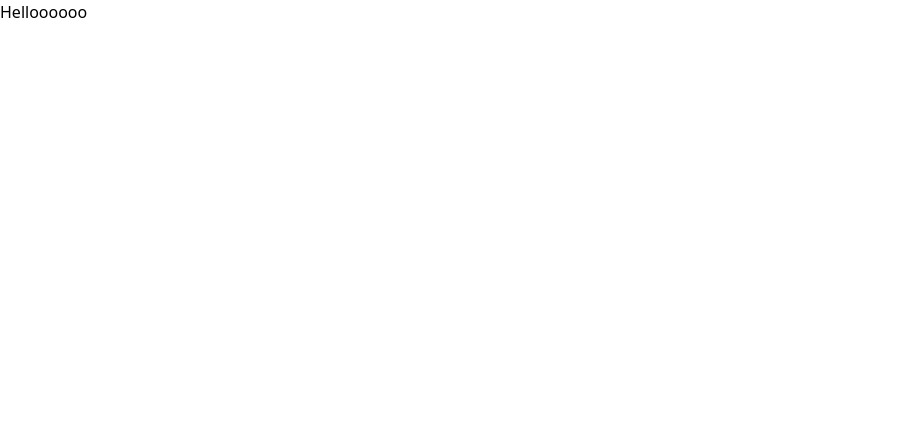
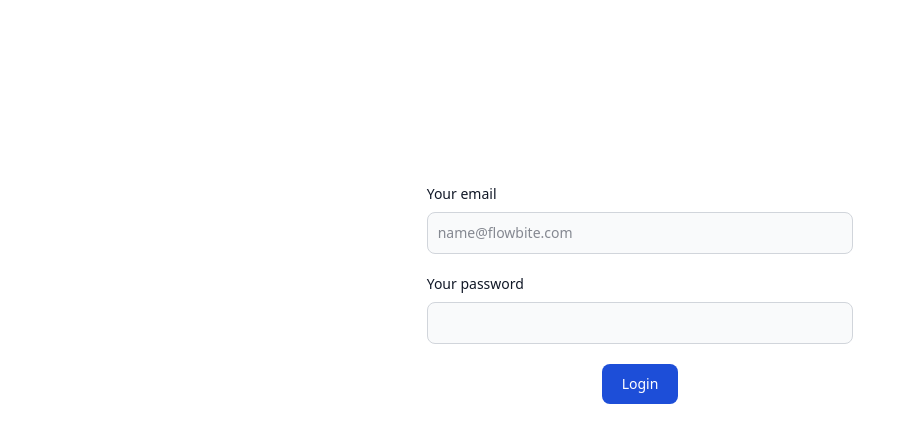
Before and after one commit to jinkukalathiya/Library-management-system, a React (Vite) app: page /login in a window 1280 px wide. Shown: the top 442 px of the page, without its empty margins (0-915 px from the left). Built offline with nearby package versions, Linux system fonts and the light colour scheme.

Commit message:
Login page UI added...

```diff
--- a/package.json
+++ b/package.json
@@ -20,7 +20,8 @@
     "react": "^19.1.0",
     "react-dom": "^19.1.0",
     "react-router-dom": "^7.7.1",
-    "tailwindcss": "^4.1.11"
+    "tailwindcss": "^4.1.11",
+    "yup": "^1.7.0"
   },
   "devDependencies": {
     "@eslint/js": "^9.30.1",
--- a/src/App.jsx
+++ b/src/App.jsx
@@ -2,16 +2,16 @@ import { useState } from 'react'
 import reactLogo from './assets/react.svg'
 import './App.css'
 import { BrowserRouter, Route, Routes } from 'react-router-dom'
+import LoginPage from './pages/auth/LoginPage'
 
 function App() {
   return (
     <>
       <BrowserRouter>
         <Routes>
-          <Route path='/login' />
+          <Route path='/login' element={<LoginPage />} />
         </Routes>
       </BrowserRouter>
-      <h1>Helloooooo</h1>
     </>
   )
 }
--- a/src/index.css
+++ b/src/index.css
@@ -1,3 +1,2 @@
 @import "flowbite/src/themes/default";
-
 @import "tailwindcss";
--- /dev/null
+++ b/src/pages/auth/LoginPage.jsx
@@ -0,0 +1,90 @@
+import React from 'react';
+import { useFormik } from 'formik';
+import * as Yup from 'yup';
+
+const LoginPage = () => {
+    const formik = useFormik({
+        initialValues: {
+            firstName: '',
+            lastName: '',
+            email: '',
+        },
+        validationSchema: Yup.object({
+            firstName: Yup.string()
+                .max(15, 'Must be 15 characters or less')
+                .required('Required'),
+            lastName: Yup.string()
+                .max(20, 'Must be 20 characters or less')
+                .required('Required'),
+            email: Yup.string().email('Invalid email address').required('Required'),
+        }),
+        onSubmit: values => {
+            alert(JSON.stringify(values, null, 2));
+        },
+    });
+    return (
+        // <form onSubmit={formik.handleSubmit}>
+        //     <label htmlFor="firstName">First Name</label>
+        //     <input
+        //         id="firstName"
+        //         name="firstName"
+        //         type="text"
+        //         onChange={formik.handleChange}
+        //         onBlur={formik.handleBlur}
+        //         value={formik.values.firstName}
+        //     />
+        //     {formik.touched.firstName && formik.errors.firstName ? (
+        //         <div>{formik.errors.firstName}</div>
+        //     ) : null}
+
+        //     <label htmlFor="lastName">Last Name</label>
+        //     <input
+        //         id="lastName"
+        //         name="lastName"
+        //         type="text"
+        //         onChange={formik.handleChange}
+        //         onBlur={formik.handleBlur}
+        //         value={formik.values.lastName}
+        //     />
+        //     {formik.touched.lastName && formik.errors.lastName ? (
+        //         <div>{formik.errors.lastName}</div>
+        //     ) : null}
+
+        //     <label htmlFor="email">Email Address</label>
+        //     <input
+        //         id="email"
+        //         name="email"
+        //         type="email"
+        //         onChange={formik.handleChange}
+        //         onBlur={formik.handleBlur}
+        //         value={formik.values.email}
+        //     />
+        //     {formik.touched.email && formik.errors.email ? (
+        //         <div>{formik.errors.email}</div>
+        //     ) : null}
+
+        //     <button type="submit">Submit</button>
+        // </form>
+
+        <div className='dark:bg-gray-900 h-screen'>
+            <div className="container mx-auto flex flex-col justify-center items-center">
+                <div className='py-14'>
+                    <h1 className='text-3xl font-bold text-white text-center'>Login <br /> Library Management System</h1>
+                </div>
+                <form className="flex flex-col w-full justify-center items-center min-xl:w-4/12">
+                    <div className="mb-5 w-full">
+                        <label htmlFor="email" className="block mb-2 text-sm font-medium text-gray-900 dark:text-white">Your email</label>
+                        <input type="email" id="email" className="bg-gray-50 border border-gray-300 text-gray-900 text-sm rounded-lg focus:ring-blue-500 focus:border-blue-500 block w-full p-2.5 dark:bg-gray-700 dark:border-gray-600 dark:placeholder-gray-400 dark:text-white dark:focus:ring-blue-500 dark:focus:border-blue-500" placeholder="name@flowbite.com" required onChange={formik.handleChange} onBlur={formik.handleBlur} />
+                    </div>
+                    <div className="mb-5 w-full">
+                        <label htmlFor="password" className="block mb-2 text-sm font-medium text-gray-900 dark:text-white">Your password</label>
+                        <input type="password" id="password" className="bg-gray-50 border border-gray-300 text-gray-900 text-sm rounded-lg focus:ring-blue-500 focus:border-blue-500 block w-full p-2.5 dark:bg-gray-700 dark:border-gray-600 dark:placeholder-gray-400 dark:text-white dark:focus:ring-blue-500 dark:focus:border-blue-500" required onChange={formik.handleChange} onBlur={formik.handleBlur} />
+                    </div>
+                    <button type="submit" className="text-white bg-blue-700 hover:bg-blue-800 focus:ring-4 focus:outline-none focus:ring-blue-300 font-medium rounded-lg text-sm w-full sm:w-auto px-5 py-2.5 text-center dark:bg-blue-600 dark:hover:bg-blue-700 dark:focus:ring-blue-800">Login</button>
+                </form>
+            </div>
+        </div>
+    );
+};
+
+export default LoginPage;
```
Also changed, not shown: 1 other file (tests, documents, lock files or other folders).
